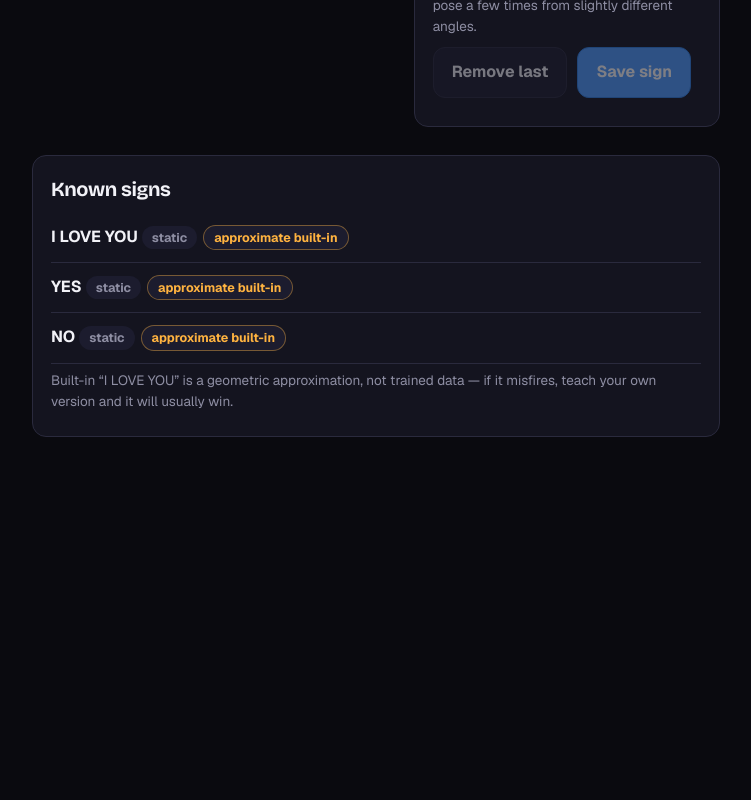
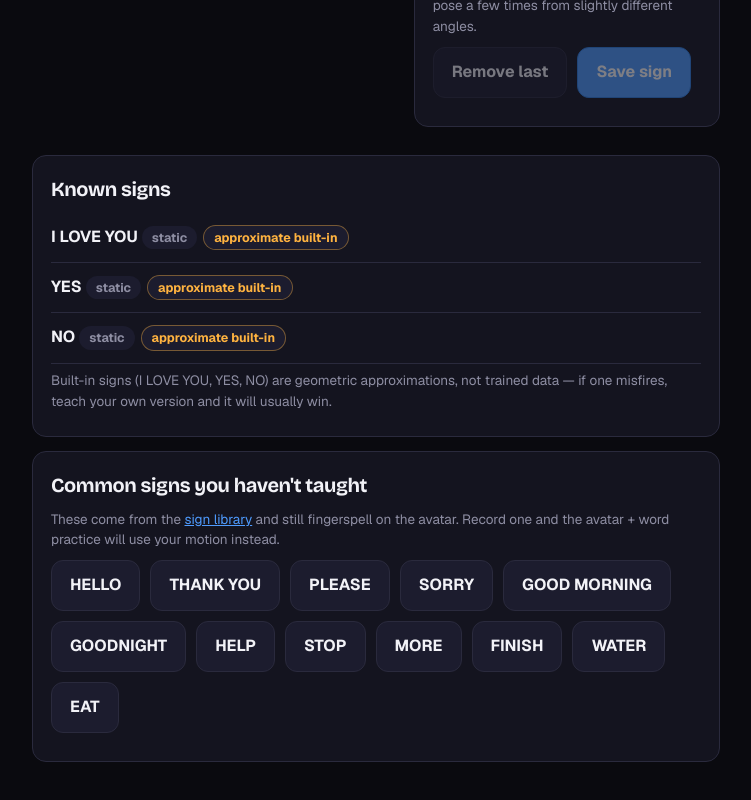
Before and after one commit to jiracipika/signflow, a Next.js app: page /teach in a window 1280 px wide. Shown: the part 802-1602 px from the top of the page, without its empty margins (264-1015 px from the left). Before the commit the page ends 1285 px from the top, so only its background shows below. Built offline with nearby package versions, Linux system fonts and the light colour scheme.

Commit message:
Teach-page suggests un-taught library signs; README + home copy cover library, word practice, YES/NO built-ins with honest-limitations wording

```diff
--- a/app/teach/page.tsx
+++ b/app/teach/page.tsx
@@ -15,6 +15,7 @@ import {
   type TeachSample,
   type SignLabel,
 } from "@/lib/signs/custom-signs";
+import { untaughtLibraryWords } from "@/lib/signs/library";
 import type { Landmark } from "@/lib/types";
 
 const STATIC_SAMPLES = 5;
@@ -35,6 +36,13 @@ export default function TeachPage() {
 
   useEffect(() => {
     const id = setTimeout(() => setSigns(listSigns()), 0);
+    return () => clearTimeout(id);
+  }, []);
+
+  // library words with no taught/built-in sign yet, as recording candidates
+  const [suggestions, setSuggestions] = useState<string[]>([]);
+  useEffect(() => {
+    const id = setTimeout(() => setSuggestions(untaughtLibraryWords().slice(0, 12)), 0);
     return () => clearTimeout(id);
   }, []);
 
@@ -234,10 +242,38 @@ export default function TeachPage() {
           </div>
         ))}
         <p className="small muted">
-          Built-in &ldquo;I LOVE YOU&rdquo; is a geometric approximation, not trained
-          data — if it misfires, teach your own version and it will usually win.
+          Built-in signs (I LOVE YOU, YES, NO) are geometric approximations, not
+          trained data — if one misfires, teach your own version and it will
+          usually win.
         </p>
       </div>
+
+      {suggestions.length > 0 && (
+        <div className="card">
+          <h2>Common signs you haven&apos;t taught</h2>
+          <p className="small">
+            These come from the{" "}
+            <a href="/library">sign library</a> and still fingerspell on the
+            avatar. Record one and the avatar + word practice will use your
+            motion instead.
+          </p>
+          <div className="btn-row" style={{ flexWrap: "wrap" }}>
+            {suggestions.map((w) => (
+              <button
+                key={w}
+                className="btn"
+                onClick={() => {
+                  setLabel(w);
+                  setMsg(`"${w}" filled in — capture samples and save.`);
+                }}
+                aria-label={`Suggest teaching ${w}`}
+              >
+                {w}
+              </button>
+            ))}
+          </div>
+        </div>
+      )}
     </>
   );
 }
```
Also changed, not shown: app/page.tsx (+12 -2 lines), 1 other file (tests, documents, lock files or other folders).
